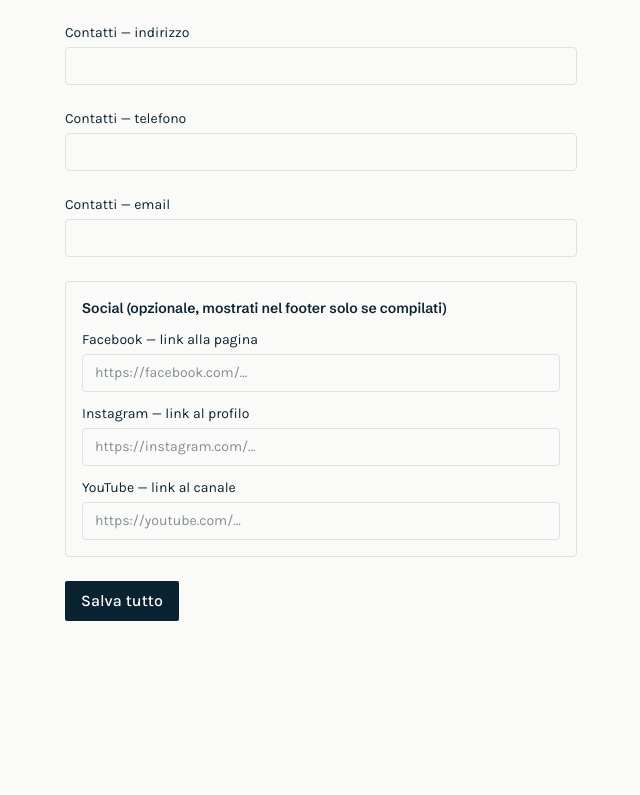
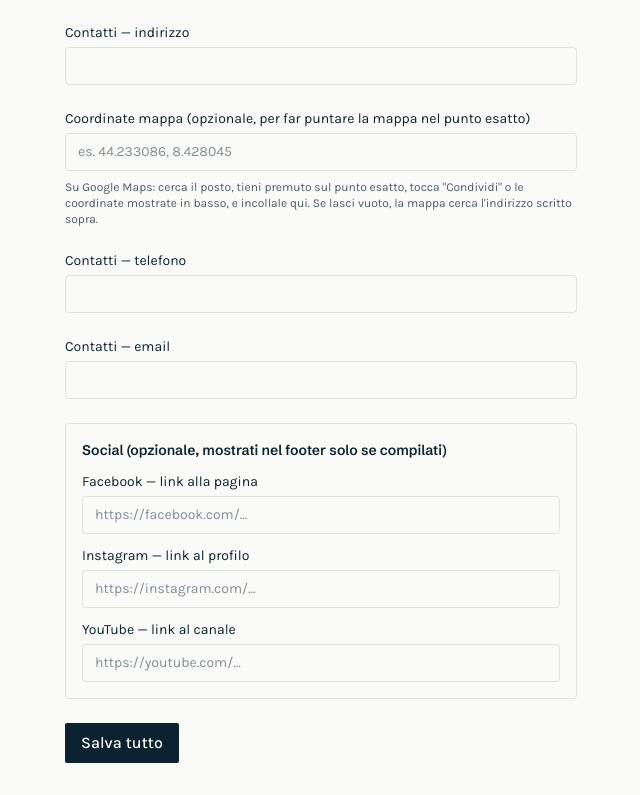
Before and after one commit to davidericca/asd-laspotornese, a Next.js app: page /admin/content in a window 1280 px wide. Shown: the part 1091-1886 px from the top of the page, without its empty margins (215-855 px from the left). Before the commit the page ends 1744 px from the top, so only its background shows below. Built offline with nearby package versions, Linux system fonts and the light colour scheme; no server answers; the database is empty.

Commit message:
Contatti: campo coordinate per far puntare la mappa nel posto esatto
Nuovo campo opzionale "Coordinate mappa" in admin - se compilato la mappa
usa quello invece di cercare il testo dell'indirizzo, evitando il problema
di Google Maps che geolocalizza male indirizzi con abbreviazioni tipo "C/o".

```diff
--- a/src/app/(site)/contatti/page.tsx
+++ b/src/app/(site)/contatti/page.tsx
@@ -55,11 +55,13 @@ export default async function ContattiPage() {
               [INSERIRE indirizzo, email, telefono e mappa]
             </p>
           )}
-        {hasAddress && (
+        {(hasAddress || content.contatti_coordinate) && (
           <iframe
             title="Mappa"
             className="mt-8 aspect-video w-full rounded-lg border border-border"
-            src={`https://www.google.com/maps?q=${encodeURIComponent(content.contatti_indirizzo)}&output=embed`}
+            src={`https://www.google.com/maps?q=${encodeURIComponent(
+              content.contatti_coordinate || content.contatti_indirizzo,
+            )}&output=embed`}
             loading="lazy"
           />
         )}
--- a/src/app/admin/(protected)/content/page.tsx
+++ b/src/app/admin/(protected)/content/page.tsx
@@ -182,6 +182,21 @@ export default async function AdminContentPage() {
           />
         </label>
         <label className="flex flex-col gap-1 text-sm">
+          Coordinate mappa (opzionale, per far puntare la mappa nel punto esatto)
+          <input
+            type="text"
+            name="contatti_coordinate"
+            placeholder="es. 44.233086, 8.428045"
+            defaultValue={content.contatti_coordinate}
+            className={fieldClass}
+          />
+        </label>
+        <p className="-mt-4 text-xs text-muted-foreground">
+          Su Google Maps: cerca il posto, tieni premuto sul punto esatto, tocca &quot;Condividi&quot;
+          o le coordinate mostrate in basso, e incollale qui. Se lasci vuoto, la mappa cerca
+          l&apos;indirizzo scritto sopra.
+        </p>
+        <label className="flex flex-col gap-1 text-sm">
           Contatti &mdash; telefono
           <input
             type="text"
--- a/src/lib/data/site-content.ts
+++ b/src/lib/data/site-content.ts
@@ -16,6 +16,7 @@ export const SITE_CONTENT_KEYS = [
   "chi_siamo",
   "cf_piva",
   "contatti_indirizzo",
+  "contatti_coordinate",
   "contatti_telefono",
   "contatti_email",
   "social_facebook",
```
